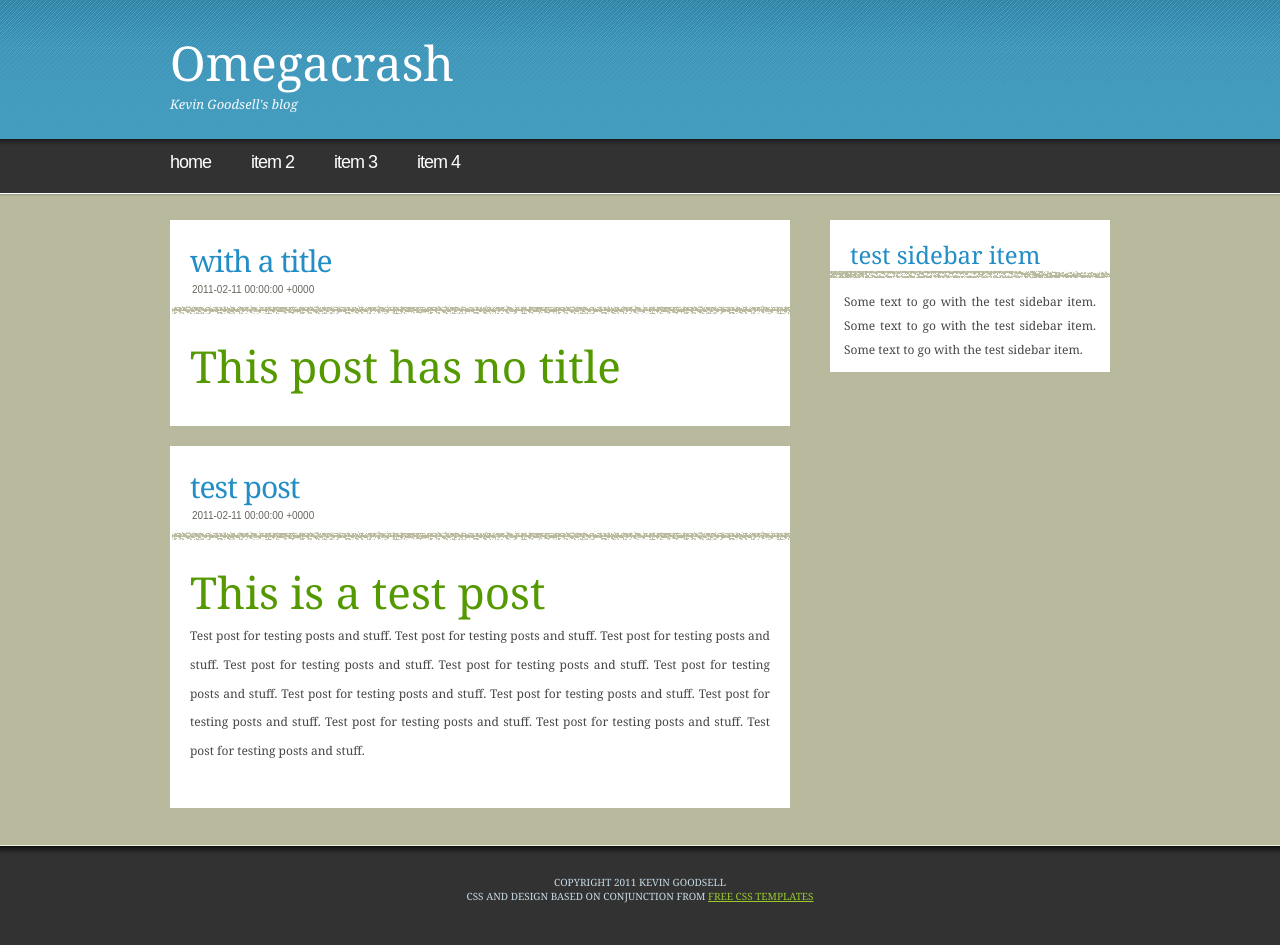
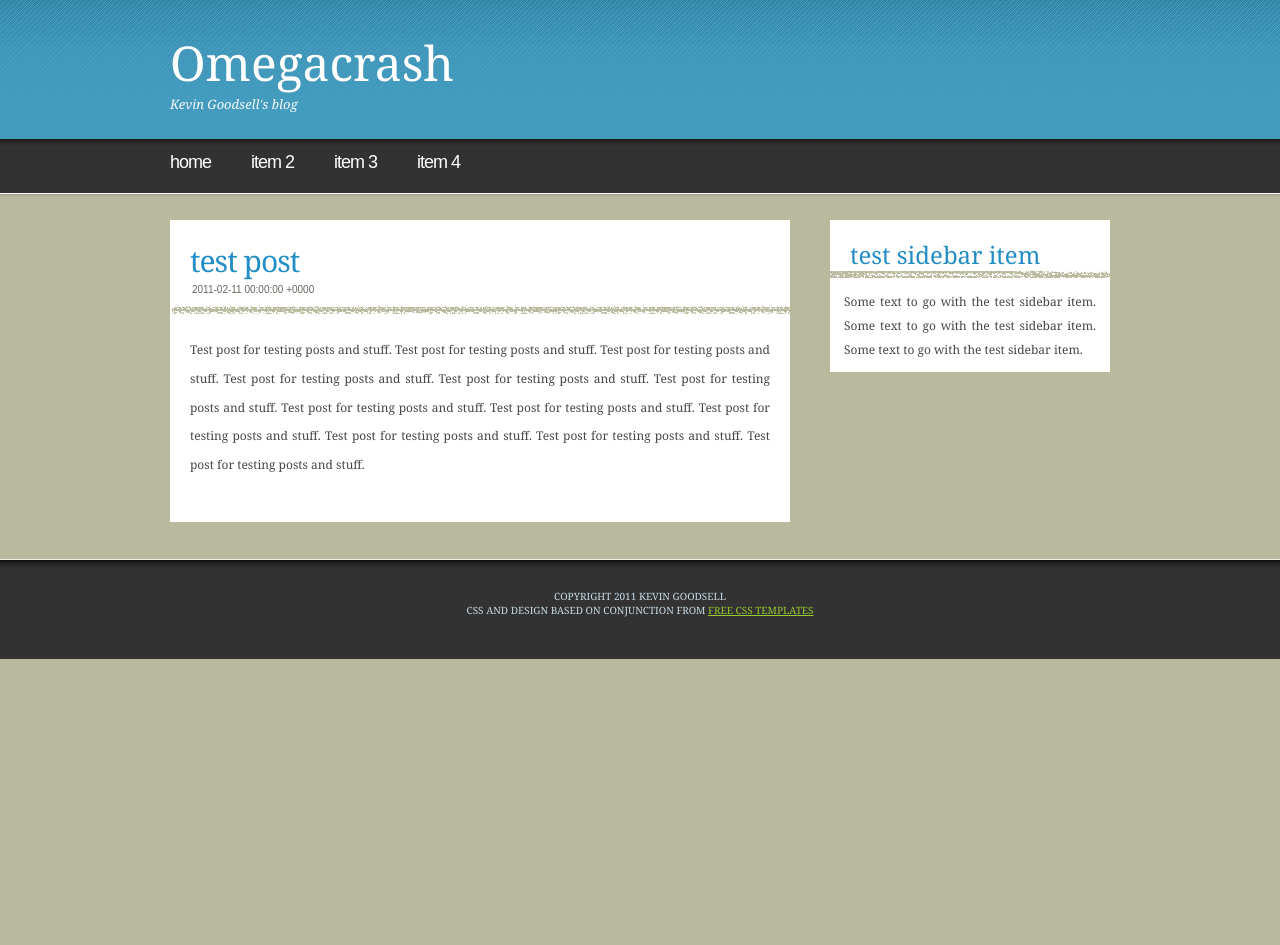
Before and after one commit to KevinGoodsell/kevingoodsell.github.com, a Jekyll site: the page built from index.html, in a window 1280 px wide. Built offline with Jekyll 4.4.1, drawn with Linux system fonts in a browser that asks for light colours; after the commit the page ends 900 px from its top, so only the background shows below that.

Commit message:
Fix test posts.

```diff
--- a/_posts/2011-02-11-test-post.html
+++ b/_posts/2011-02-11-test-post.html
@@ -1,7 +1,6 @@
 ---
 layout: post
 ---
-<h1>This is a test post</h1>
 <p>Test post for testing posts and stuff. Test post for testing posts and
 stuff. Test post for testing posts and stuff. Test post for testing posts and
 stuff. Test post for testing posts and stuff. Test post for testing posts and
--- a/_posts/2011-02-11-without-a-title.html
+++ /dev/null
@@ -1,6 +0,0 @@
----
-layout: default
-title: With a Title
----
-
-<h1>This post has no title</h1>
```
